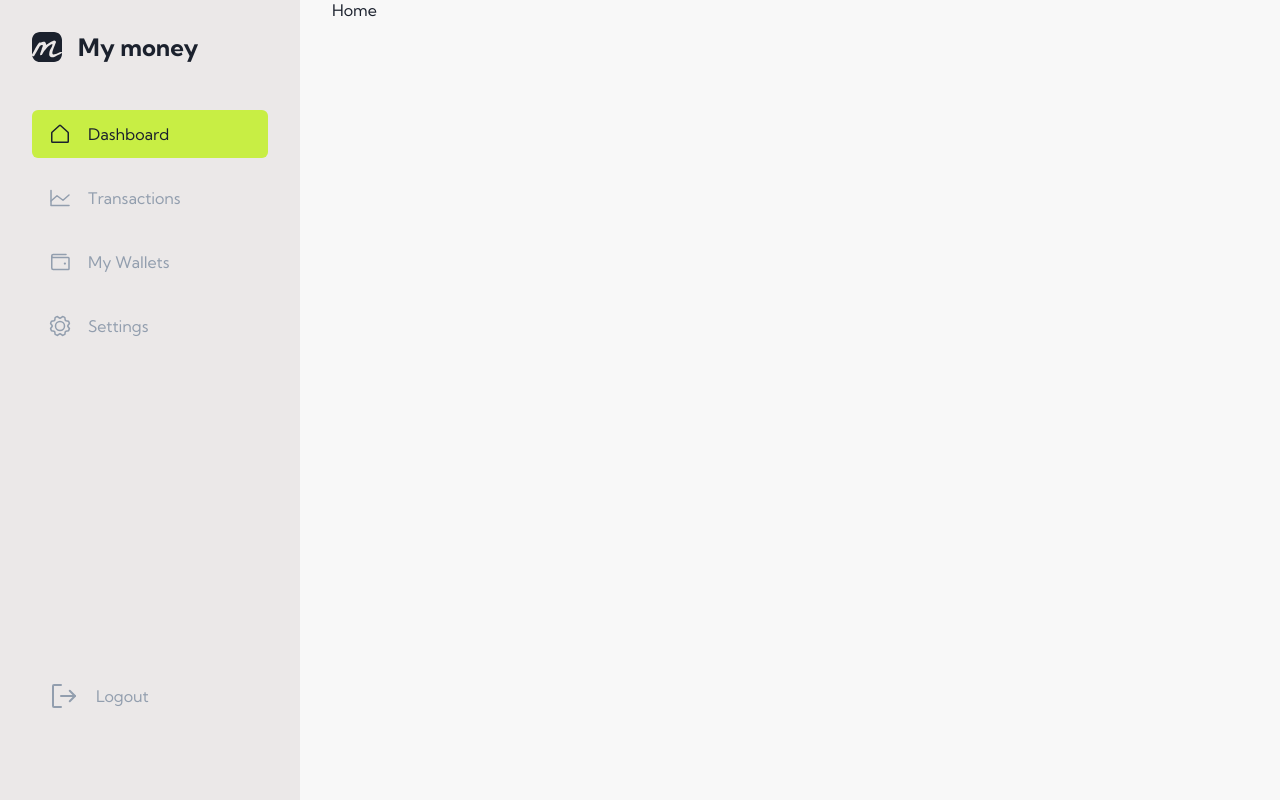
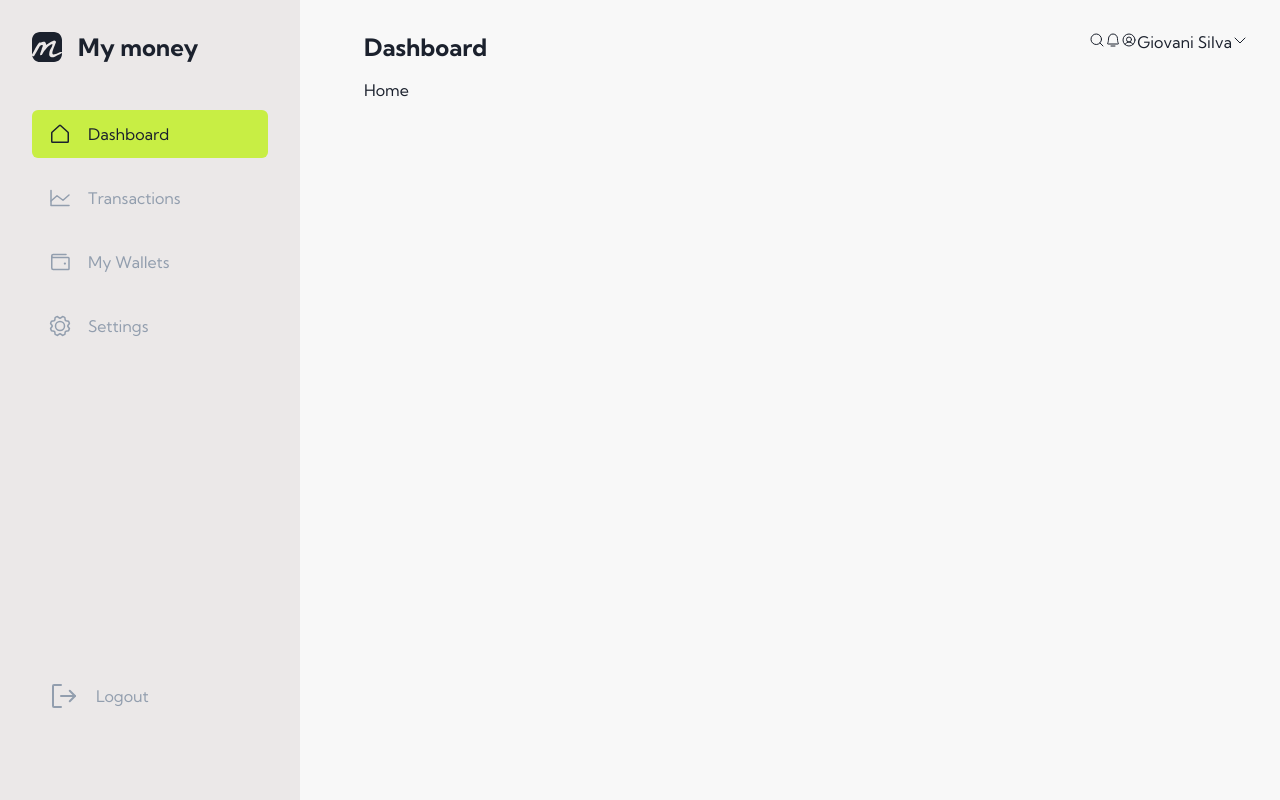
Before and after one commit to Giovani-Silva/my-money, a React (Vite) app: page / in a window 1280 px wide. Built offline with nearby package versions, Linux system fonts and the light colour scheme.

Commit message:
Titlebar

```diff
--- /dev/null
+++ b/src/components/TitleBar/index.tsx
@@ -0,0 +1,18 @@
+import { BellSimple, CaretDown, MagnifyingGlass, UserCircle } from 'phosphor-react';
+import { Actions, Bar, Title } from './styles';
+
+export function TitleBar() {
+  return (
+    <Bar>
+      <Title>Dashboard</Title>
+
+      <Actions>
+        <MagnifyingGlass />
+        <BellSimple />
+        <UserCircle />
+        <span>Giovani Silva</span>
+        <CaretDown />
+      </Actions>
+    </Bar>
+  );
+}
--- /dev/null
+++ b/src/components/TitleBar/styles.ts
@@ -0,0 +1,13 @@
+import styled from 'styled-components';
+
+export const Bar = styled.div`
+  min-height: 3rem;
+  display: flex;
+  justify-content: space-between;
+`;
+
+export const Title = styled.h2``;
+
+export const Actions = styled.div`
+  min-width: 9.375rem;
+`;
--- a/src/layouts/DefaultLayout/index.tsx
+++ b/src/layouts/DefaultLayout/index.tsx
@@ -1,12 +1,16 @@
 import { Outlet } from 'react-router-dom';
 import { Header } from '../../components/Header';
-import { LayoutContainer } from './styles';
+import { TitleBar } from '../../components/TitleBar';
+import { LayoutContainer, Content } from './styles';
 
 export function DefaultLayout() {
   return (
     <LayoutContainer>
       <Header />
-      <Outlet />
+      <Content>
+        <TitleBar />
+        <Outlet />
+      </Content>
     </LayoutContainer>
   );
 }
--- a/src/layouts/DefaultLayout/styles.ts
+++ b/src/layouts/DefaultLayout/styles.ts
@@ -6,3 +6,8 @@ export const LayoutContainer = styled.div`
   display: flex;
   gap: 2rem;
 `;
+
+export const Content = styled.div`
+  width: calc(100vw - 20.75rem);
+  padding: 2rem;
+`;
```
